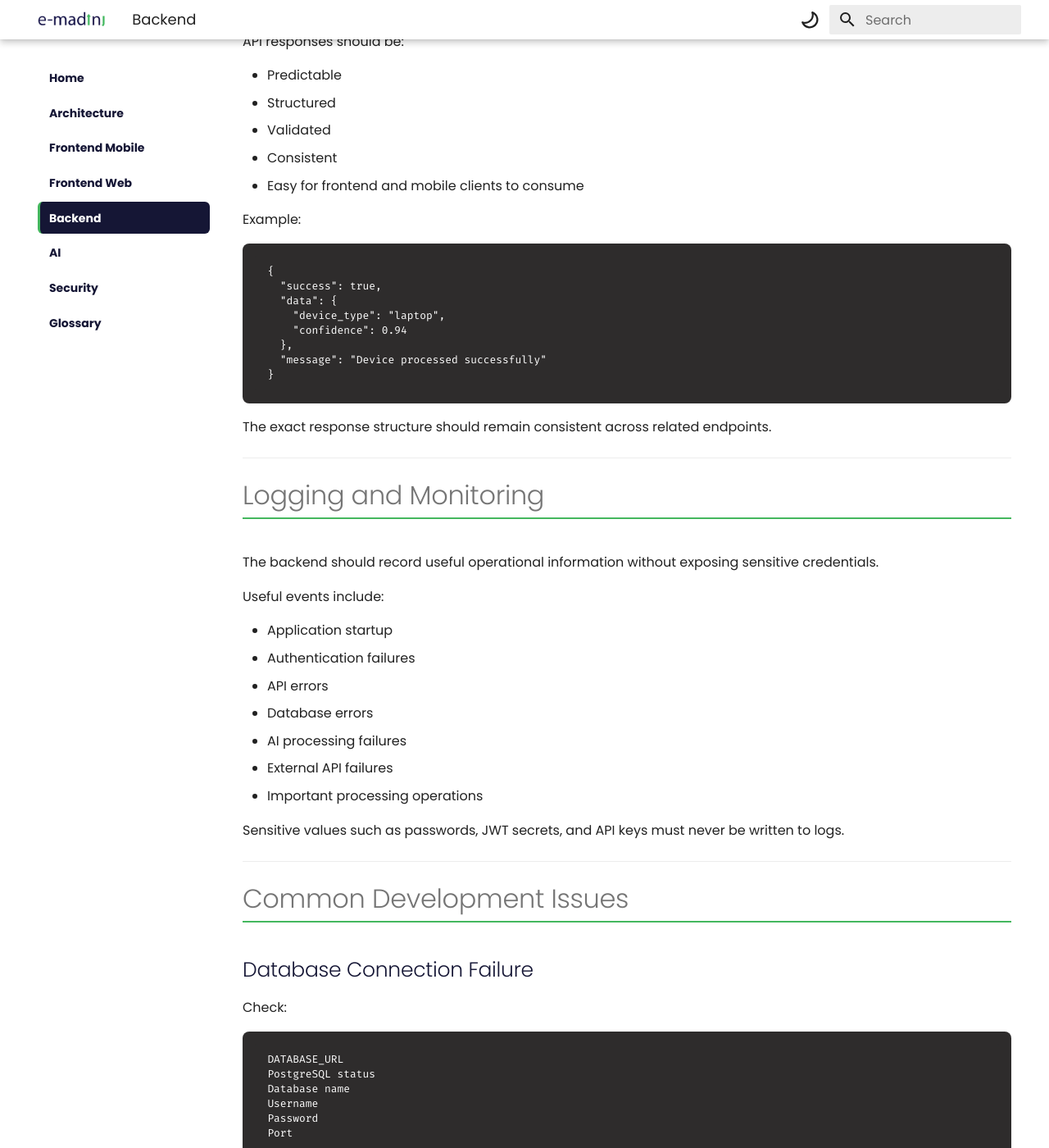
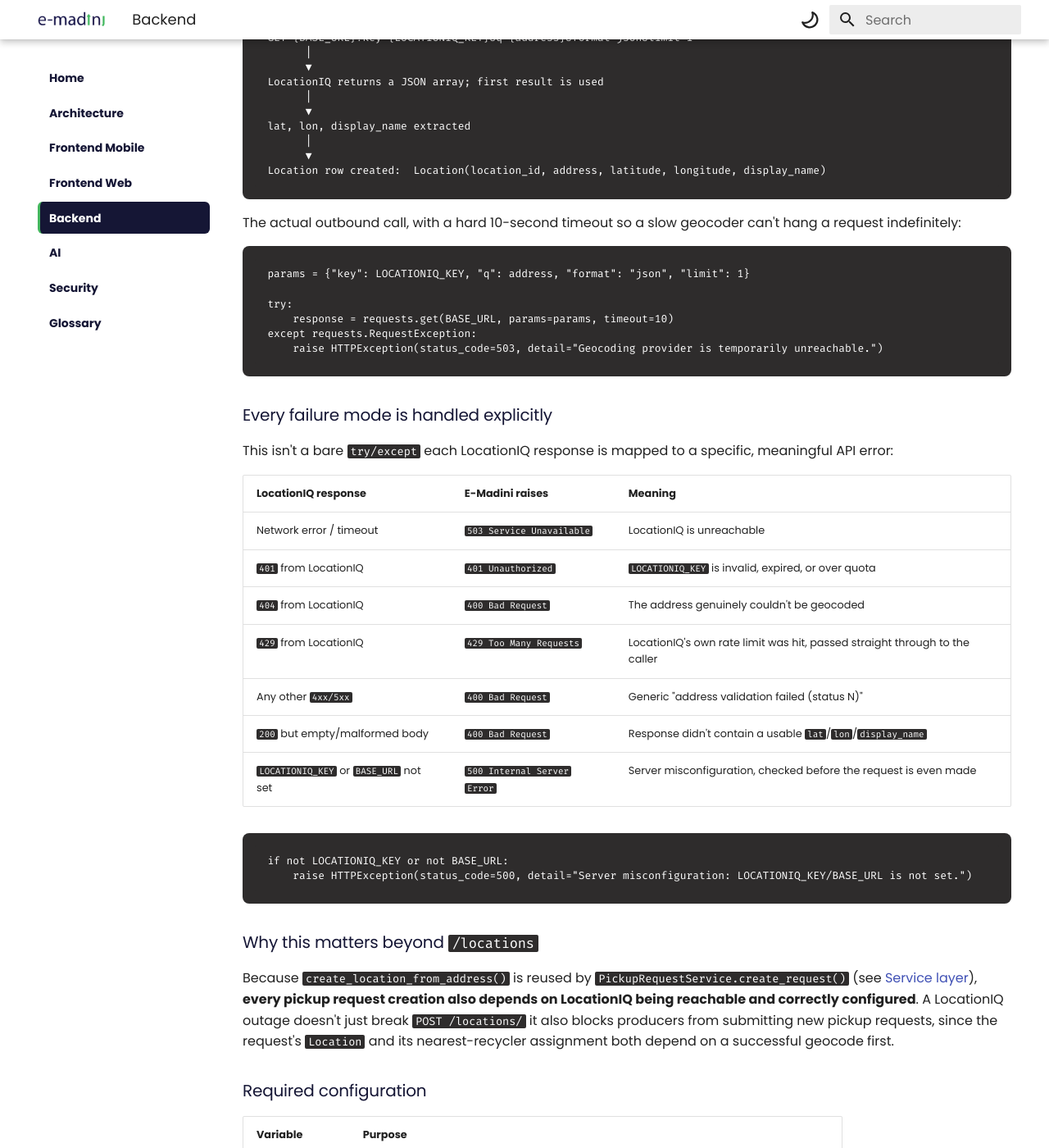
Before and after one commit to akirachix/Shupavu_Technical_Documentation, an MkDocs documentation site: the page built from docs/backend.md, in a window 1280 px wide and 1400 px high, scrolled down 33511 px. Shown: the whole window at 82% size. Built offline with MkDocs 1.6.1 and Material for MkDocs 9.7.7, drawn with Linux system fonts in a browser that asks for light colours; some of the changed text lies outside the part shown.

````diff
--- a/docs/backend.md
+++ b/docs/backend.md
@@ -399,6 +399,7 @@
 
 ```text
 Authorization: Bearer <token>
+The token is delivered as an httpOnly cookie (`access_token`), not a header the browser sends it automatically on subsequent requests, and it's never exposed to client-side JavaScript.
 ```
 
 ---
@@ -430,6 +431,23 @@
    v         v
 Generate    Reject
 JWT         Request
+
+## Multi-Factor Authentication (OTP)
+
+Login is not single-factor which a valid password only produces a temporary MFA token, not a session. The full flow:
+
+1. `POST /auth/login` verifies the password, then generates a 6-digit OTP.
+2. The OTP is encrypted (along with the user ID and a purpose flag) using a separate symmetric key, producing a short-lived `mfa_token`. This token self-expires after 1 minute.
+3. The OTP is emailed to the user.
+4. `POST /auth/verify-otp` checks the submitted OTP against the encrypted token using a timing-safe comparison, then issues the real access token.
+
+Two protections apply during verification:
+
+- Replay protection: once an OTP is successfully used, it can't be submitted again.
+- Brute-force protection: after 5 failed attempts, the user must log in again to get a fresh OTP.
+
+The resulting access token is valid for 180 minutes and is delivered as the httpOnly cookie described above.
+
 ```
 
 ---
@@ -703,6 +721,19 @@
 
 ---
 
+The `status` field drives the request lifecycle and only moves in one direction:
+
+```text
+PENDING → ACCEPTED → COMPLETED
+   │          │
+   ▼          ▼
+REJECTED   REJECTED
+```
+
+A request starts as `PENDING`. The assigned recycler can accept (`ACCEPTED`) or reject (`REJECTED`) it. An accepted request can only move to `COMPLETED` or `REJECTED` it can never go back to `PENDING`.
+
+---
+
 # Disposal and Processing Reports
 
 The disposal report module records information associated with completed processing activities.
@@ -1384,23 +1417,95 @@
 
 ---
 
-# External Integrations
-
-## LocationIQ
-
-Used for converting address information into geographic coordinates.
-
-Purpose:
-
-- Address geocoding
-- Latitude and longitude resolution
-- Location-based operational records
-
-Configuration:
-
-```text
-LOCATIONIQ_API_KEY=<secret>
-```
+# External Integration
+
+## LocationIQ Integration
+
+E-Madini never stores raw coordinates entered by hand every `Location` row is created by geocoding a plain-text address through [LocationIQ](https://locationiq.com/). This happens in exactly two places: the `POST /locations/` endpoint, and internally whenever a pickup request is created from an address (`create_location_from_address()` is shared by both).
+
+### Where it lives
+
+All of the integration logic is in one place `emadini/services/location_service.py` routers never call LocationIQ directly.
+
+```python
+LOCATIONIQ_KEY = os.getenv("LOCATIONIQ_KEY")
+BASE_URL = os.getenv("BASE_URL")
+
+class LocationService:
+    def __init__(self, db: Session):
+        self.db = db
+        self.repo = LocationRepository(db)
+
+    def create_location(self, data: LocationCreate) -> Location:
+        return self.create_location_from_address(data.address)
+
+    def create_location_from_address(self, address: str) -> Location:
+        """Geocode an address via LocationIQ and persist the result.
+        Reused by both the /locations endpoint and pickup-request creation."""
+        ...
+```
+
+### Request flow
+
+```text
+address: str
+      │
+      ▼
+GET {BASE_URL}?key={LOCATIONIQ_KEY}&q={address}&format=json&limit=1
+      │
+      ▼
+LocationIQ returns a JSON array; first result is used
+      │
+      ▼
+lat, lon, display_name extracted
+      │
+      ▼
+Location row created:  Location(location_id, address, latitude, longitude, display_name)
+```
+
+The actual outbound call, with a hard 10-second timeout so a slow geocoder can't hang a request indefinitely:
+
+```python
+params = {"key": LOCATIONIQ_KEY, "q": address, "format": "json", "limit": 1}
+
+try:
+    response = requests.get(BASE_URL, params=params, timeout=10)
+except requests.RequestException:
+    raise HTTPException(status_code=503, detail="Geocoding provider is temporarily unreachable.")
+```
+
+### Every failure mode is handled explicitly
+
+This isn't a bare `try/except` each LocationIQ response is mapped to a specific, meaningful API error:
+
+| LocationIQ response | E-Madini raises | Meaning |
+|---|---|---|
+| Network error / timeout | `503 Service Unavailable` | LocationIQ is unreachable |
+| `401` from LocationIQ | `401 Unauthorized` | `LOCATIONIQ_KEY` is invalid, expired, or over quota |
+| `404` from LocationIQ | `400 Bad Request` | The address genuinely couldn't be geocoded |
+| `429` from LocationIQ | `429 Too Many Requests` | LocationIQ's own rate limit was hit, passed straight through to the caller |
+| Any other `4xx/5xx` | `400 Bad Request` | Generic "address validation failed (status N)" |
+| `200` but empty/malformed body | `400 Bad Request` | Response didn't contain a usable `lat`/`lon`/`display_name` |
+| `LOCATIONIQ_KEY` or `BASE_URL` not set | `500 Internal Server Error` | Server misconfiguration, checked before the request is even made |
+
+```python
+if not LOCATIONIQ_KEY or not BASE_URL:
+    raise HTTPException(status_code=500, detail="Server misconfiguration: LOCATIONIQ_KEY/BASE_URL is not set.")
+```
+
+### Why this matters beyond `/locations`
+
+Because `create_location_from_address()` is reused by `PickupRequestService.create_request()` (see [Service layer](#service-layer)), **every pickup request creation also depends on LocationIQ being reachable and correctly configured**. A LocationIQ outage doesn't just break `POST /locations/` it also blocks producers from submitting new pickup requests, since the request's `Location` and its nearest-recycler assignment both depend on a successful geocode first.
+
+### Required configuration
+
+| Variable | Purpose |
+|---|---|
+| `LOCATIONIQ_KEY` | Your LocationIQ API key |
+| `BASE_URL` | LocationIQ's geocoding/search endpoint (e.g. `https://us1.locationiq.com/v1/search.php`) |
+
+Both are validated at request time (not startup) and an unset key surfaces as a `500` on the first call that needs geocoding, rather than preventing the app from booting.
+
 
 ---
 
````
Also changed, not shown: other parts of docs/backend.md (+3 -1 lines), docs/architecture.md (+2 -2 lines), docs/security.md (+7 -7 lines).
